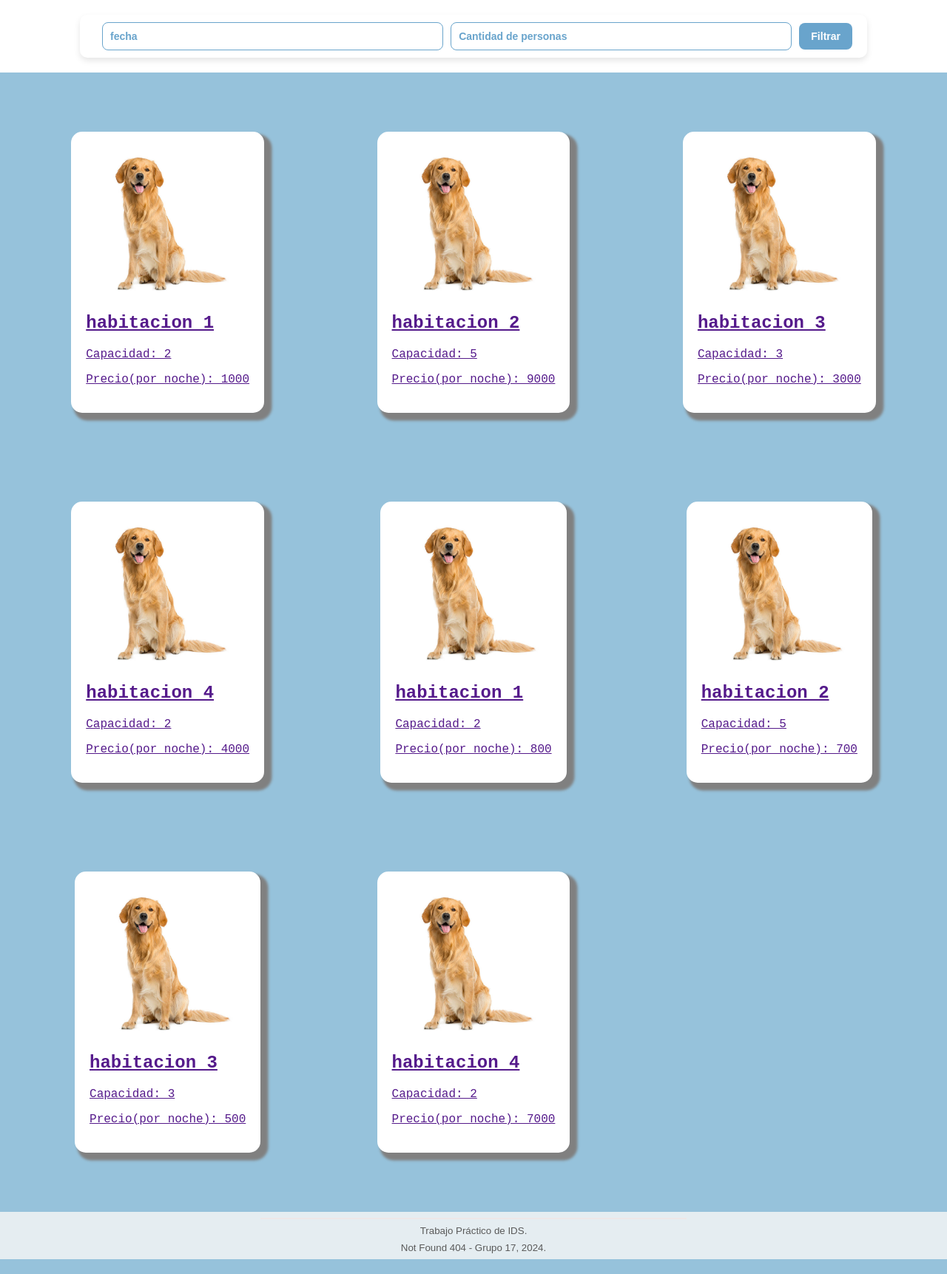
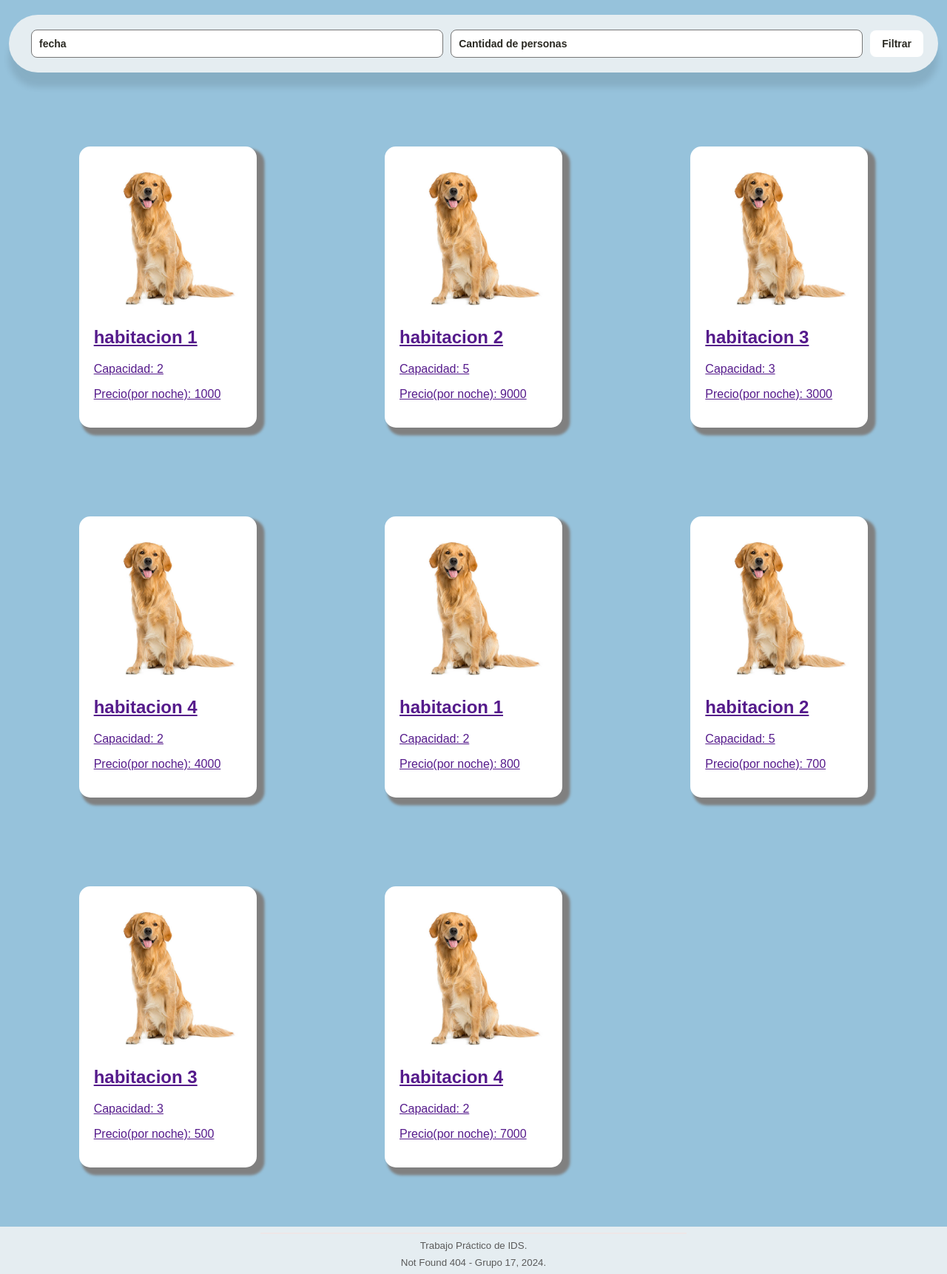
Before and after one commit to renzomartin1/NOT-FOUND-404, a Flask app: page /hotel in a window 1280 px wide. Shown: the part 135-1857 px from the top of the page at 74% size. Run offline with Flask 3, Linux system fonts and the light colour scheme.

Commit message:
#5 Modificacion diseño de vista hotel

```diff
--- a/front-end/static/css/hotel.css
+++ b/front-end/static/css/hotel.css
@@ -1,20 +1,24 @@
 .filtros {
+    background-color: #96C2DB;
     padding-top: 20px;
     padding-bottom: 20px;
     width: 100%;
     display: flex;
     justify-content: center;
 }
+
 .filter-form {
     display: flex;
     align-items: center;
     justify-content: center;
     gap: 10px;
-    width: 80%; /* Ajusta el ancho del formulario para hacerlo más alargado */
-    padding: 10px 20px;
-    border-radius: 10px;
-    box-shadow: 0 4px 8px rgba(0, 0, 0, 0.1);
+    width: 95%;
+    padding: 20px 20px 20px 20px;
+    border-radius: 50px;
+    box-shadow: 0 20px 8px rgba(0, 0, 0, 0.1);
+    background-color: var(--color1);
 }
+
 .dropdown-container {
     position: relative;
     width: 256px;
@@ -22,25 +26,30 @@
     border-radius: 0.5rem;
     overflow: hidden;
 }
+
 .custom-select {
     width: 100%;
     flex:1;
     padding: 0.625rem;
     font-size: 0.875rem;
     font-weight: bold;
-    color: #69a4cc;
+    color: var(--color2);
     background-color: white;
-    border: 1px solid #69a4cc;
+
     border-radius: 0.5rem;
     outline: none;
     appearance: none;
 }
+
 .custom-select:focus {
-    border-color: #69a4cc;
+    border-color: var(--color3);
 }
+
+
 .dropdown-container:hover .icon {
     transform: rotate(0deg);
 }
+
 .dropdown-container::before {
     content: '';
     position: absolute;
@@ -53,34 +62,68 @@
     filter: blur(10px);
     box-shadow: -60px 20px 10px 10px #69a4cc;
 }
+
 .filter-button {
     padding: 0.625rem 1rem;
     font-size: 0.875rem;
     font-weight: bold;
-    color: #ffffff;
-    background-color: #69a4cc;
+    color: var(--color2);
+    background-color: var(--color3);
     border: none;
     border-radius: 0.5rem;
     cursor: pointer;
 }
+
 .filter-button:hover {
-    background-color: #ff7922;
+    color:var(--color3);
+    background-color: var(--color4);
 }
 
-#hotel{
+
+#hotel {
     display: grid;
     background-color: #96C2DB;
     grid-template-columns: repeat(3, 1fr); /* Esto crea 4 columnas de igual tamaño */
     padding: 20px;
 }
-#grilla{
+#grilla {
     display: flex;
     justify-content: center;
     align-items: center;
     height: 500px;
 }
+.texto-habitacion:hover {
+    transform: scale(0.9);
+}
+.texto-habitacion span {
+    position: absolute;
+    overflow: hidden;
+    width: 150px;
+    height: 150px;
+    top: -10px;
+    left: -10px;
+    display: flex;
+    align-items: center;
+    justify-content: center;
+}
+.texto-habitacion span::before {
+    width: 150%;
+    height: 40px;
+    transform: rotate(-45deg) translateY(-20px);
+    display: flex;
+    align-items: center;
+    justify-content: center;
+    color: #fff;
+}
+.texto-habitacion span::after {
+    position: absolute;
+    width: 10px;
+    bottom: 0;
+    left: 0;
+    height: 10px;
+    z-index: -1;
+}
 .texto-habitacion{
-    font-family: 'Courier New', Courier, monospace;
     background-color: white;
     padding: 20px;
     border-radius: 15px;
@@ -90,15 +133,3 @@
     width: 200px;
     height: 200px;
 }
-.boton-habitacion{
-    border-color: black;
-    background-color: #522305;
-    border-radius: 10px;
-    width: 50px;
-    height: 30px;
-}
-    background-color: midnightblue;
-    border-radius: 10px;
-    width: 50px;
-    height: 30px;
-}
```
